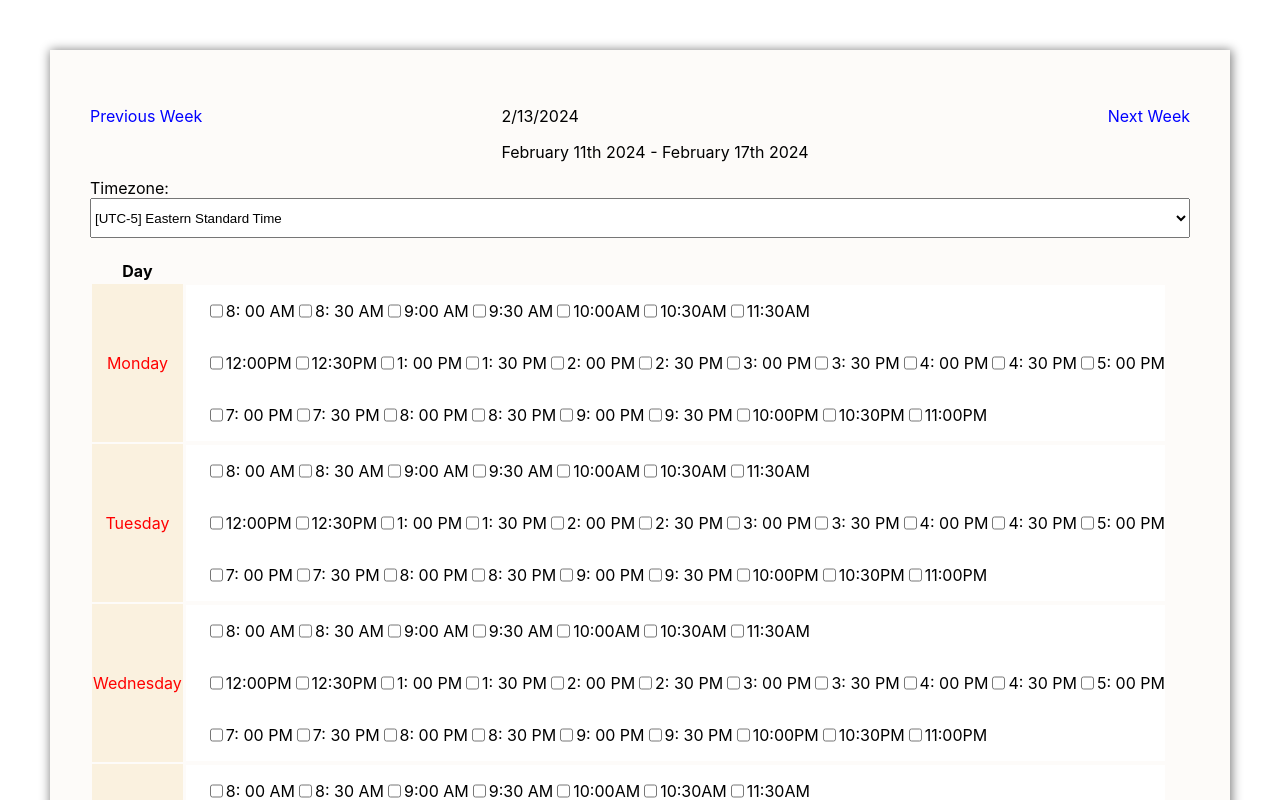
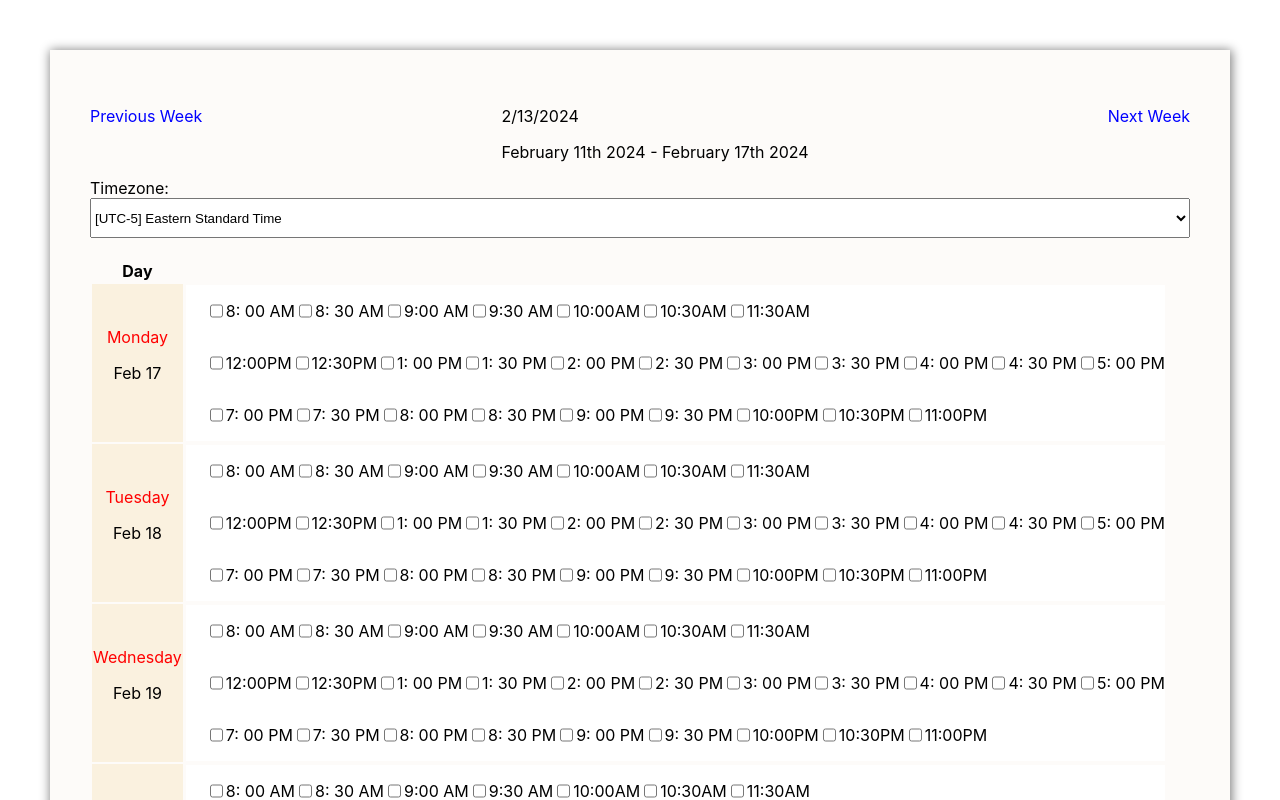
Before and after one commit to BandiniKohare2001/ipangram, a React (Create React App) app: page / in a window 1280 px wide. Shown: the top 800 px of the page. Built offline with nearby package versions, Linux system fonts and the light colour scheme.

Commit message:
add date for the perticular day

```diff
--- a/src/App.css
+++ b/src/App.css
@@ -35,3 +35,6 @@ background-color: white;
   text-align: center;
   background-color: rgb(250, 241, 223);
 }
+.date{
+  color: black;
+}
--- a/src/App.js
+++ b/src/App.js
@@ -82,16 +82,23 @@ const App = () => {
         <div>
 
           <table>
-                <th>Day</th>
+          <thead>
+            <tr>
+              <th>Day</th>
+              {/* {Array.from({ length: 5 }).map((_, index) => (
+           <th key={index}>{selectedWeek.clone().add(index, 'days').format('MMM D')}</th>
+                  ))} */}
+            </tr>
+          </thead>
 
             <tbody>
               {
+
                 weeklySchedule.map((day, index) => (
                   <tr key={index}>
-                    <td className='day-names'>{day.day}</td>
+                    <td className='day-names'>{day.day}<br/><p className='date'>{selectedWeek.clone().add(index, 'days').format('MMM D')}</p></td>
                     {day.times.map((timeSlot, index) => (
                       <td key={index}>
-
 
 
                         {
```
